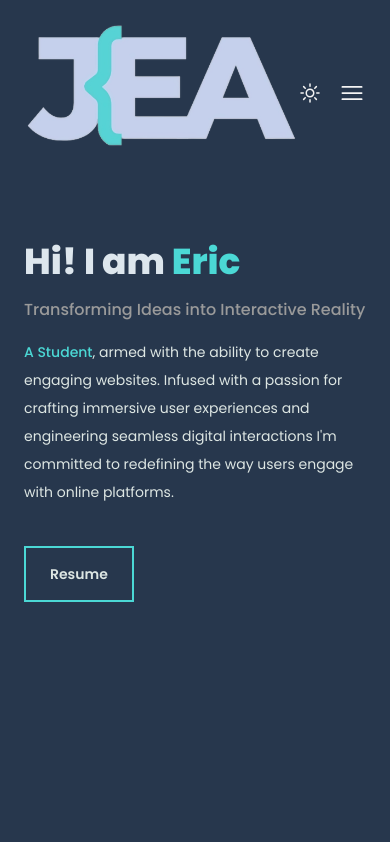
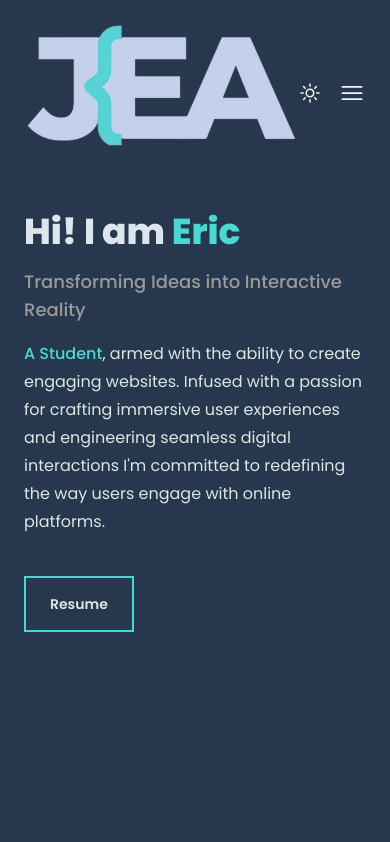
Before and after one commit to Jhoneric12/jhonericaton, a Next.js app: page / in a window 390 px wide. Shown: the top 842 px of the page. Built offline with nearby package versions, Linux system fonts and the light colour scheme.

Commit message:
modified font size in hero section

```diff
--- a/src/components/Hero.jsx
+++ b/src/components/Hero.jsx
@@ -9,8 +9,8 @@ export default function Hero() {
         <h1 className='text-main-color dark:text-title-color font-extrabold text-4xl md:text-6xl lg:text-6xl'>
           Hi! I am <span className='text-accent-color'>Eric</span>
         </h1>
-        <h2 className='text-sub-title-color font-medium md:text-lg lg:text-xl'>Transforming Ideas into Interactive Reality</h2>
-        <p className='leading-7 md:leading-7 text-sm md:text-base lg:text-base text-main-color dark:text-text-color'>
+        <h2 className='text-sub-title-color font-medium text-lg md:text-lg lg:text-xl'>Transforming Ideas into Interactive Reality</h2>
+        <p className='leading-7 md:leading-7 text-base md:text-base lg:text-base text-main-color dark:text-text-color'>
           <span className='text-accent-color font-medium'>A Student</span>,
           armed with the ability to create engaging websites. Infused with a passion for crafting immersive user experiences
           and engineering seamless digital interactions I'm committed to redefining the way users engage
```
